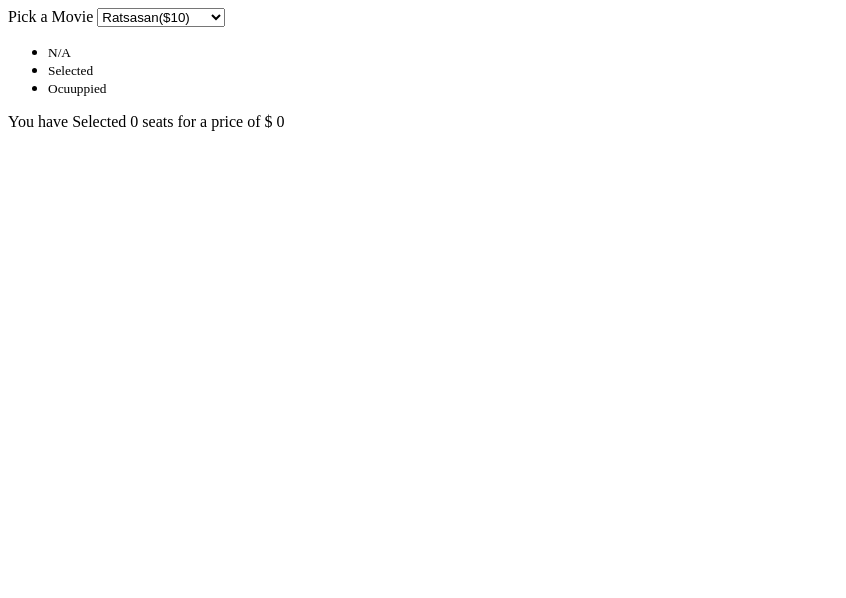
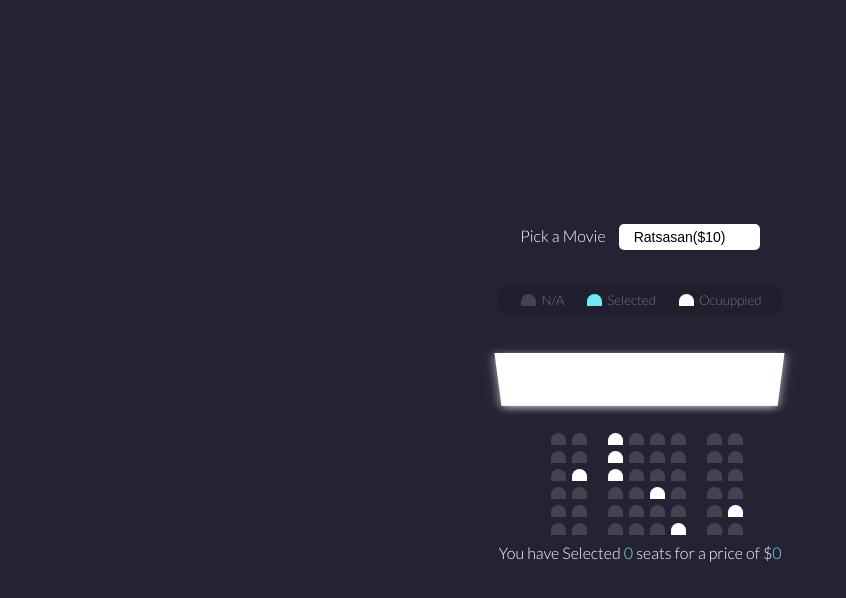
Before and after one commit to HariPogula/JS-Movie_Seat_Booking, a plain HTML site: page index.html in a window 1280 px wide. Shown: the whole page, without its empty margins (0-846 px from the left). Drawn offline with Linux system fonts and the light colour scheme.

Commit message:
Added CSS

```diff
--- a/index.html
+++ b/index.html
@@ -37,7 +37,7 @@
     </ul>
 
     <div class="container">
-        <div class="screen">
+        <div class="screen"></div>
         <div class="row">
             <div class="seat"></div>
             <div class="seat"></div>
@@ -104,10 +104,9 @@
             <div class="seat"></div>
         </div>
 
-            <p class="text">You have Selected <span id="count">0</span> seats for a price of $ <span id="total">
-                    0
+        <p class="text">You have Selected <span id="count">0</span> seats for a price of $<span id="total">0
             </span> </p>
-        </div>
+
     </div>
 
 
--- a/style.css
+++ b/style.css
@@ -0,0 +1,120 @@
+@import url('https://fonts.googleapis.com/css2?family=Lato:wght@300&display=swap');
+
+* {
+    box-sizing: border-box;
+
+}
+
+body {
+    background-color: #242333;
+    display: flex;
+    align-items: center;
+    flex-direction: column;
+    color: #ffffff;
+    justify-content: center;
+    height: 100vh;
+    font-family: "Lato", sans-serif;
+    margin: 0;
+}
+
+.movie-container {
+    margin: 20px 0;
+
+}
+
+.movie-container select {
+    background-color: #ffffff;
+    border: 0;
+    border-radius: 5px;
+    font-size: 14px;
+    margin-left: 10px;
+    -moz-appearance: none;
+    -webkit-appearance: none;
+    padding: 5px 15px 5px 15px;
+}
+
+.seat {
+    background-color: #444451;
+    height: 12px;
+    width: 15px;
+    margin: 3px;
+    border-top-left-radius: 10px;
+    border-top-right-radius: 10px;
+}
+
+.seat.selected {
+    background-color: #6feaf6;
+}
+
+.seat.occupied {
+    background-color: #ffffff;
+}
+
+.seat:nth-of-type(2) {
+    margin-right: 18px;
+}
+
+.seat:nth-last-of-type(2) {
+    margin-left: 18px;
+}
+
+.seat:not(.occupied):hover {
+    cursor: pointer;
+    transform: scale(1.2);
+
+}
+
+.showcase .seat:not(.occupied):hover {
+    cursor: default;
+    transform: scale(1);
+
+}
+
+.showcase {
+    background: rgb(0, 0, 0, 0.1);
+    padding: 5px 10px;
+    border-radius: 5px;
+    color: #777;
+    list-style-type: none;
+    display: flex;
+    justify-content: space-between;
+}
+
+.showcase li {
+    display: flex;
+    align-items: center;
+    justify-content: center;
+    margin: 0 10px;
+}
+
+.showcase li small {
+    margin-left: 2px;
+}
+
+.row {
+    display: flex;
+    margin-left: 50px;
+
+}
+
+.screen {
+    background-color: #ffffff;
+    height: 70px;
+    width: 100%;
+    margin: 15px 0;
+    transform: rotateX(-45deg);
+    box-shadow: 0 3px 10px rgba(255, 255, 255, 0.7);
+}
+
+.container {
+    perspective: 1000px;
+    margin-bottom: 30px;
+}
+
+p.text {
+    margin: 5px 0;
+}
+
+p.text span {
+    color: #6feaf6;
+}
```
Lines whose indentation alone changed are shown as unchanged.
